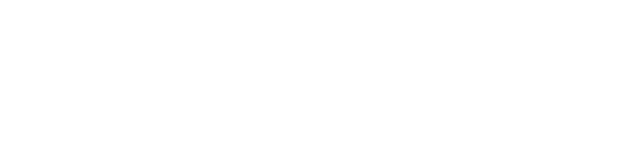
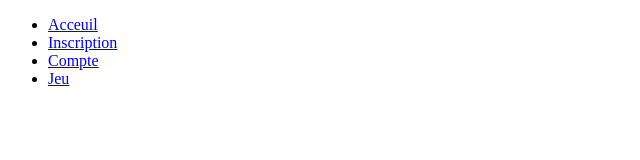
Before and after one commit to KarambaGui/Eni-Memory-KG, a plain HTML site: page Inscription.Html in a window 1280 px wide. Shown: the whole page, without its empty margins (0-640 px from the left). Drawn offline with Linux system fonts and the light colour scheme.

Commit message:
modification des pages ajout du nav

```diff
--- a/Inscription.Html
+++ b/Inscription.Html
@@ -3,9 +3,18 @@
 <head>
     <meta charset="UTF-8">
     <meta name="viewport" content="width=device-width, initial-scale=1.0">
-    <title>Document</title>
+    <title>Inscription</title>
 </head>
 <body>
+     <header>
+    <nav>
+        <ul>
+            <li><a href="index.html">Acceuil</a></li>
+            <li><a href="inscription.html">Inscription</a></li>
+            <li><a href="compte.html">Compte</a></li>
+            <li><a href="jeu.html">Jeu</a></li>
+        </ul>
+   </header>
 
 </body>
 </html>
```
Also changed, not shown: Compte.Html (+10 -1 lines), Index.Html (+10 -2 lines), Jeu.Html (+10 -1 lines).
